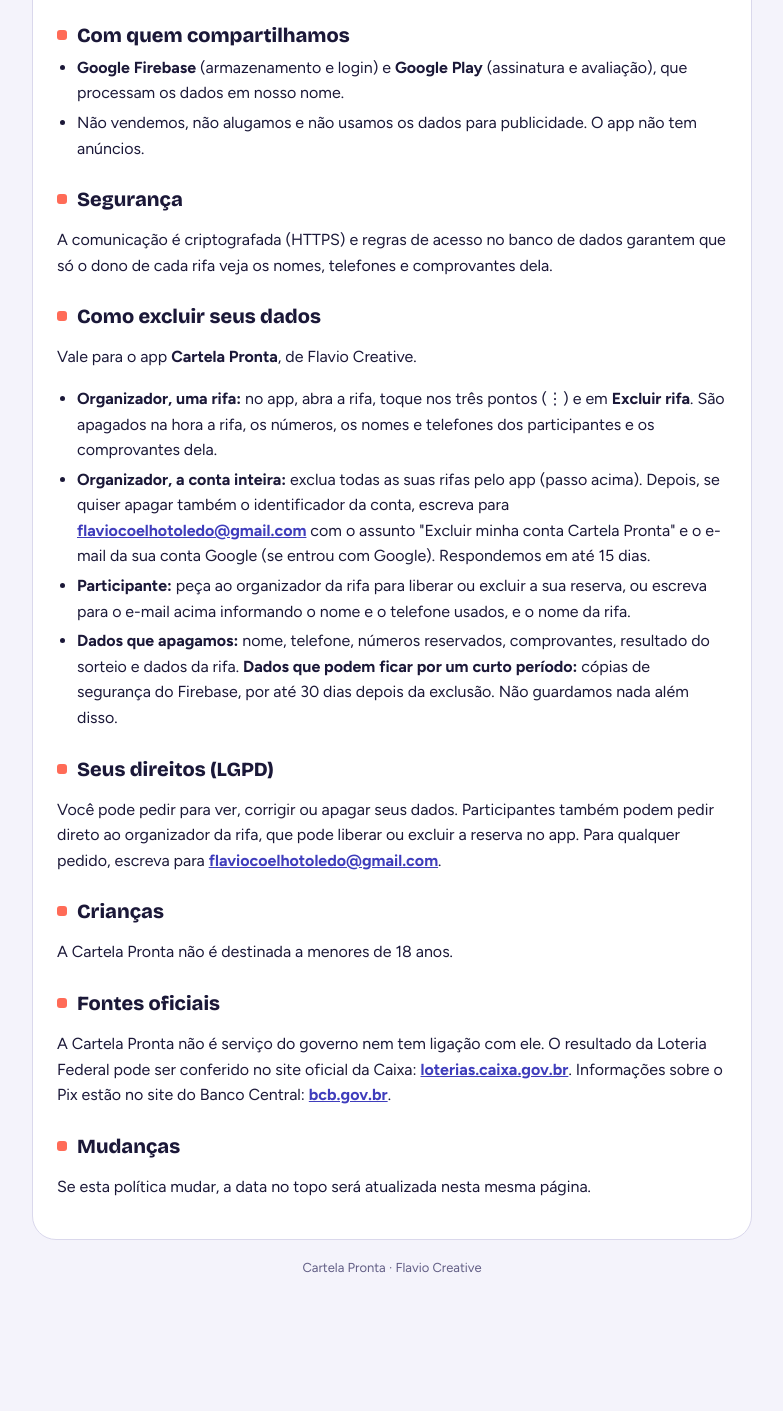
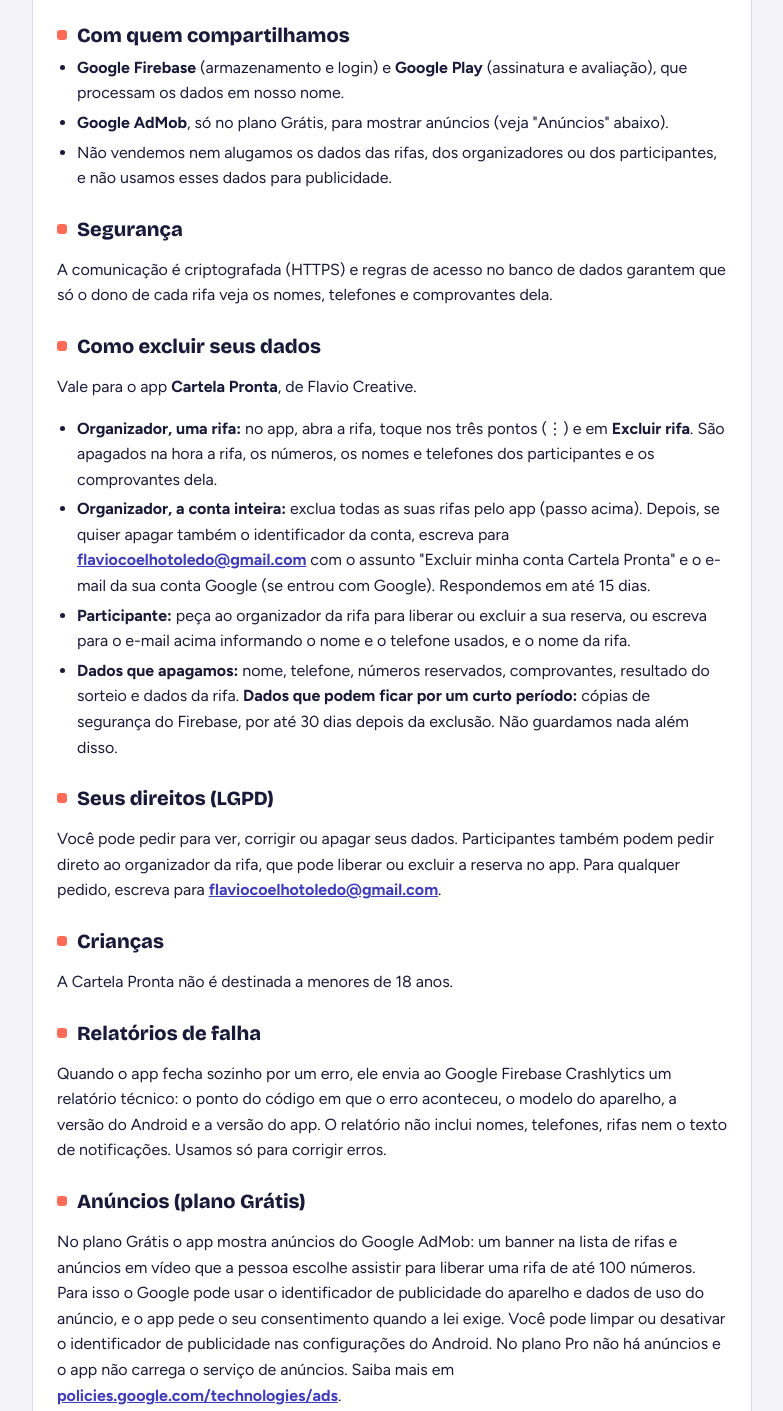
Before and after one commit to flavianoct/cartela, a plain HTML site: page privacidade.html in a window 1280 px wide. Shown: the part 1594-3005 px from the top of the page, without its empty margins (248-1031 px from the left). Before the commit the page ends 2907 px from the top, so only its background shows below. Drawn offline with nearby package versions, Linux system fonts and the light colour scheme.

Commit message:
Privacidade: anuncios e relatorios de falha

```diff
--- a/privacidade.html
+++ b/privacidade.html
@@ -85,7 +85,8 @@ a{color:var(--indigo);font-weight:700}
   <h2>Com quem compartilhamos</h2>
   <ul>
     <li><b>Google Firebase</b> (armazenamento e login) e <b>Google Play</b> (assinatura e avaliação), que processam os dados em nosso nome.</li>
-    <li>Não vendemos, não alugamos e não usamos os dados para publicidade. O app não tem anúncios.</li>
+    <li><b>Google AdMob</b>, só no plano Grátis, para mostrar anúncios (veja "Anúncios" abaixo).</li>
+    <li>Não vendemos nem alugamos os dados das rifas, dos organizadores ou dos participantes, e não usamos esses dados para publicidade.</li>
   </ul>
 
   <h2>Segurança</h2>
@@ -106,6 +107,12 @@ a{color:var(--indigo);font-weight:700}
   <h2>Crianças</h2>
   <p>A Cartela Pronta não é destinada a menores de 18 anos.</p>
 
+  <h2>Relatórios de falha</h2>
+  <p>Quando o app fecha sozinho por um erro, ele envia ao Google Firebase Crashlytics um relatório técnico: o ponto do código em que o erro aconteceu, o modelo do aparelho, a versão do Android e a versão do app. O relatório não inclui nomes, telefones, rifas nem o texto de notificações. Usamos só para corrigir erros.</p>
+
+  <h2>Anúncios (plano Grátis)</h2>
+  <p>No plano Grátis o app mostra anúncios do Google AdMob: um banner na lista de rifas e anúncios em vídeo que a pessoa escolhe assistir para liberar uma rifa de até 100 números. Para isso o Google pode usar o identificador de publicidade do aparelho e dados de uso do anúncio, e o app pede o seu consentimento quando a lei exige. Você pode limpar ou desativar o identificador de publicidade nas configurações do Android. No plano Pro não há anúncios e o app não carrega o serviço de anúncios. Saiba mais em <a href="https://policies.google.com/technologies/ads?hl=pt-BR" target="_blank" rel="noopener">policies.google.com/technologies/ads</a>.</p>
+
   <h2>Fontes oficiais</h2>
   <p>A Cartela Pronta não é serviço do governo nem tem ligação com ele. O resultado da Loteria Federal pode ser conferido no site oficial da Caixa: <a href="https://loterias.caixa.gov.br/Paginas/Federal.aspx" target="_blank" rel="noopener">loterias.caixa.gov.br</a>. Informações sobre o Pix estão no site do Banco Central: <a href="https://www.bcb.gov.br/estabilidadefinanceira/pix" target="_blank" rel="noopener">bcb.gov.br</a>.</p>
 
```
